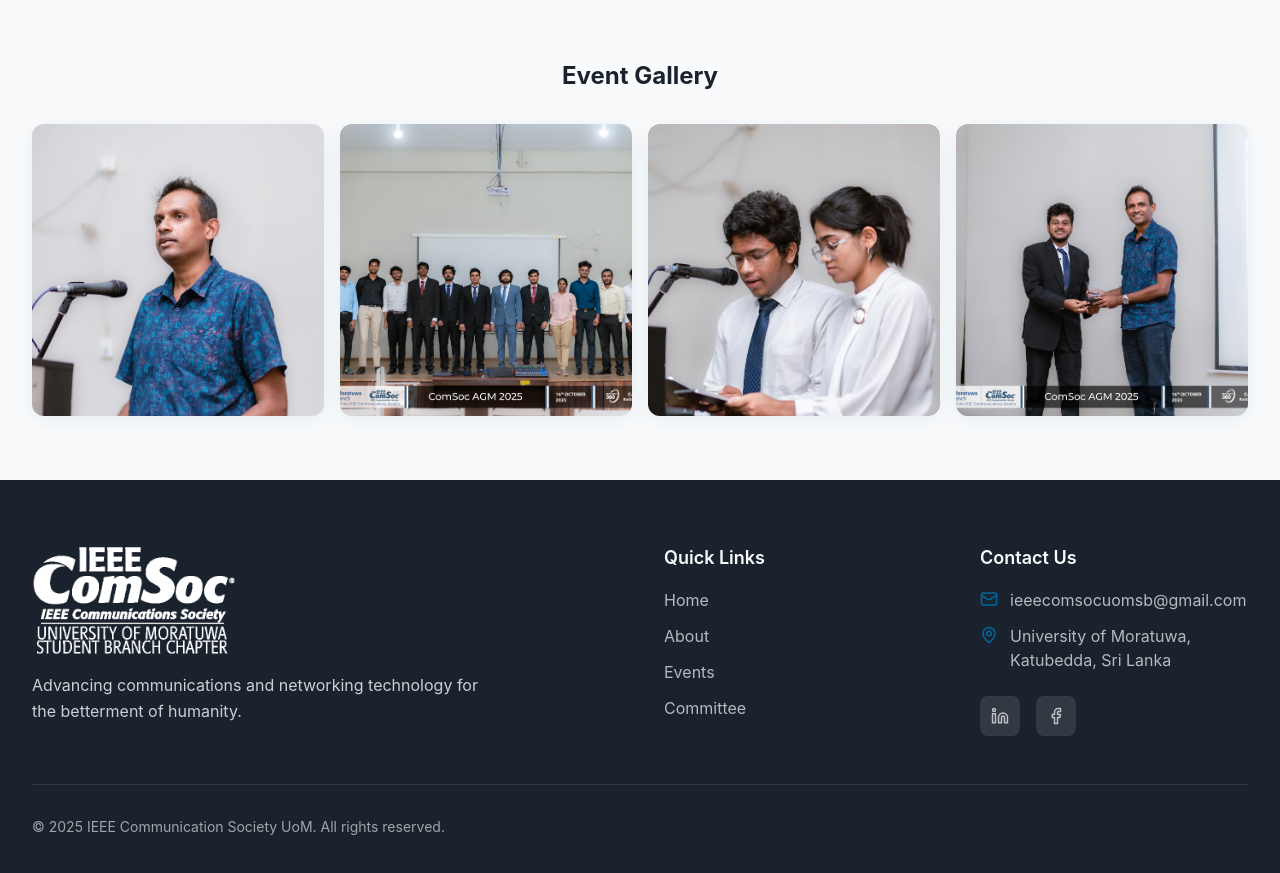
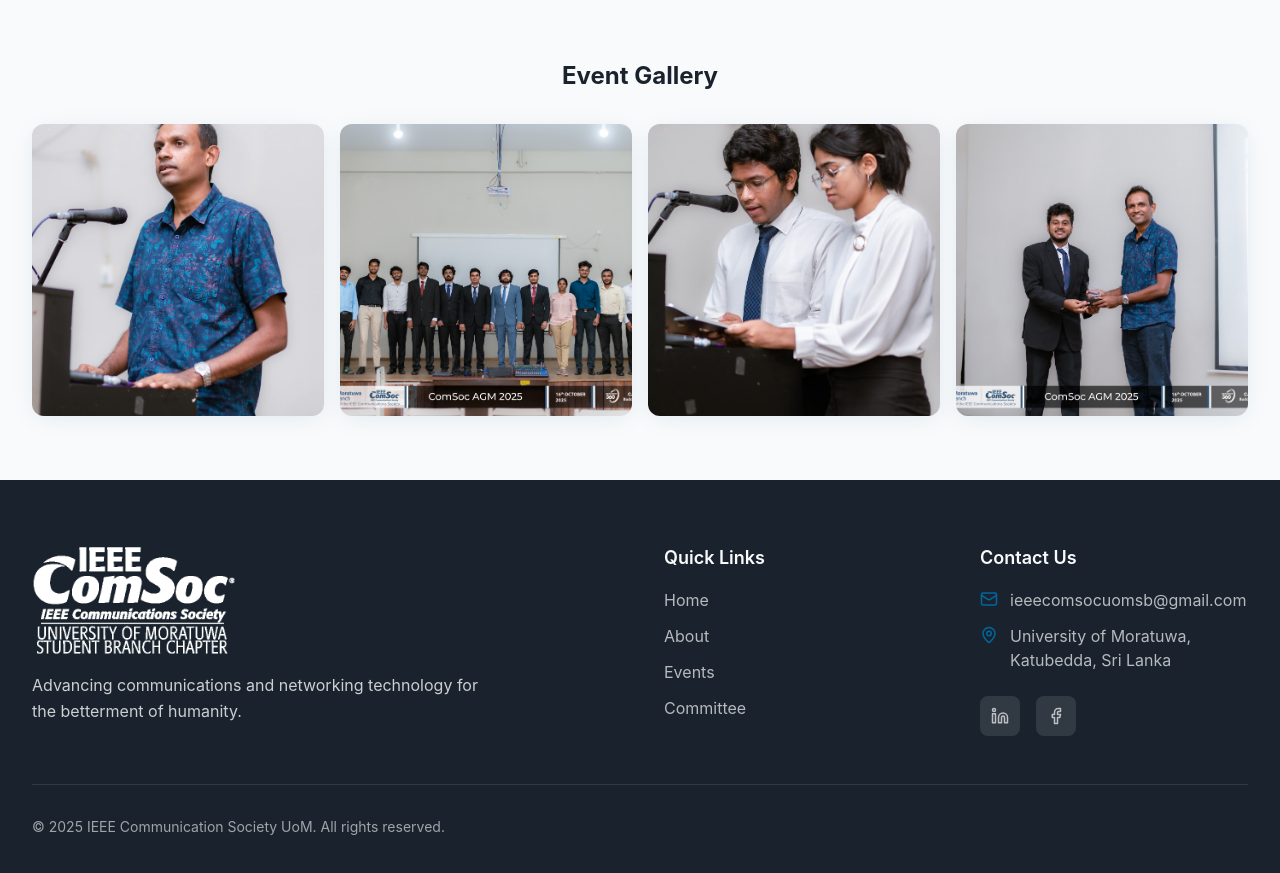
Before and after one commit to ieeecomsocuomsb/Website, a React (Vite) app in the folder comsoc-website/: page /events/agm in a window 1280 px wide. Shown: the part 1000-1873 px from the top of the page. Built offline with nearby package versions, Linux system fonts and the light colour scheme; the HTML template or start-up script is replaced by a standard one.

Commit message:
style:image style

```diff
--- a/comsoc-website/src/pages/events/AGMEvent.tsx
+++ b/comsoc-website/src/pages/events/AGMEvent.tsx
@@ -73,7 +73,7 @@
                       <img
                         src={img}
                         alt={`AGM highlight ${index + 1}`}
-                        className="w-full h-full object-cover object-top"
+                        className="w-full h-full object-cover"
                       />
                     </div>
                   </CarouselItem>
@@ -161,7 +161,7 @@
                   <img
                     src={img}
                     alt={`AGM gallery ${index + 1}`}
-                    className="w-full h-full object-cover object-top group-hover:scale-110 transition-transform duration-500"
+                    className="w-full h-full object-cover group-hover:scale-110 transition-transform duration-500"
                   />
                 </div>
               ))}
```
